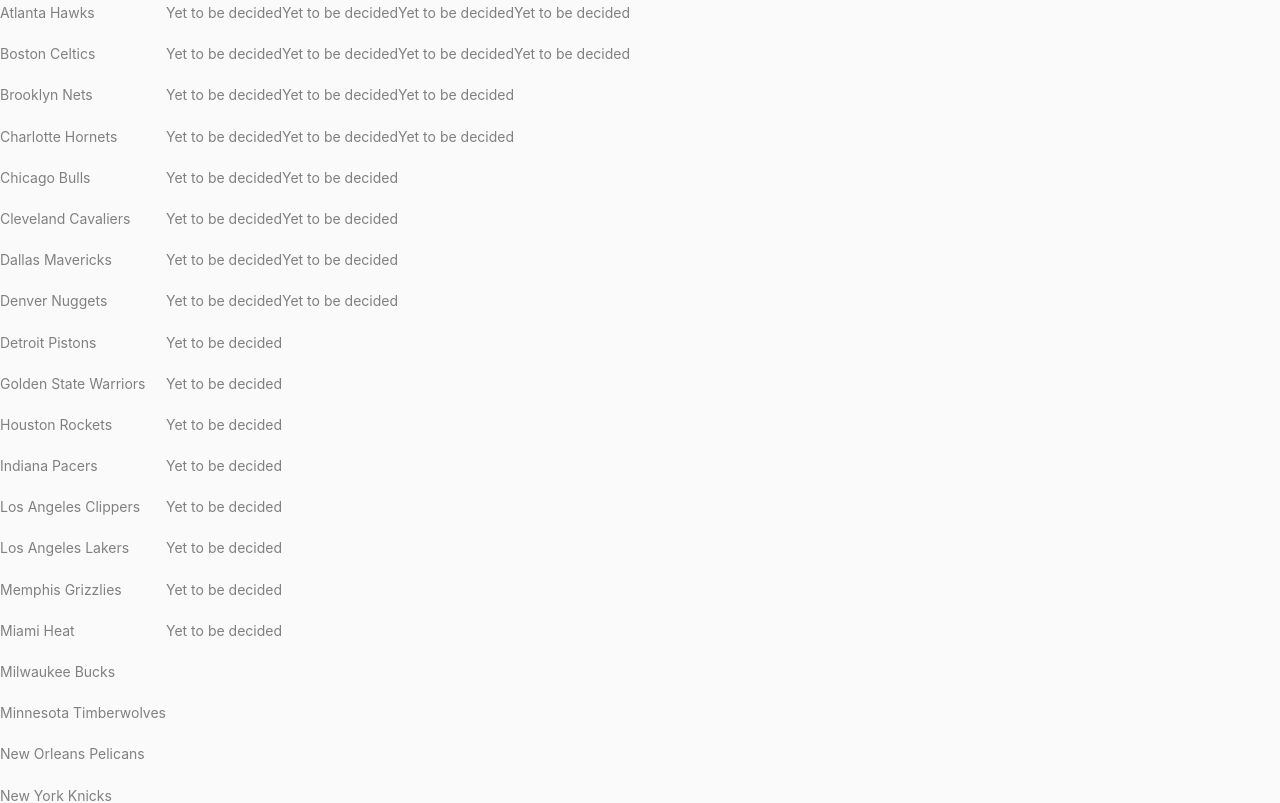
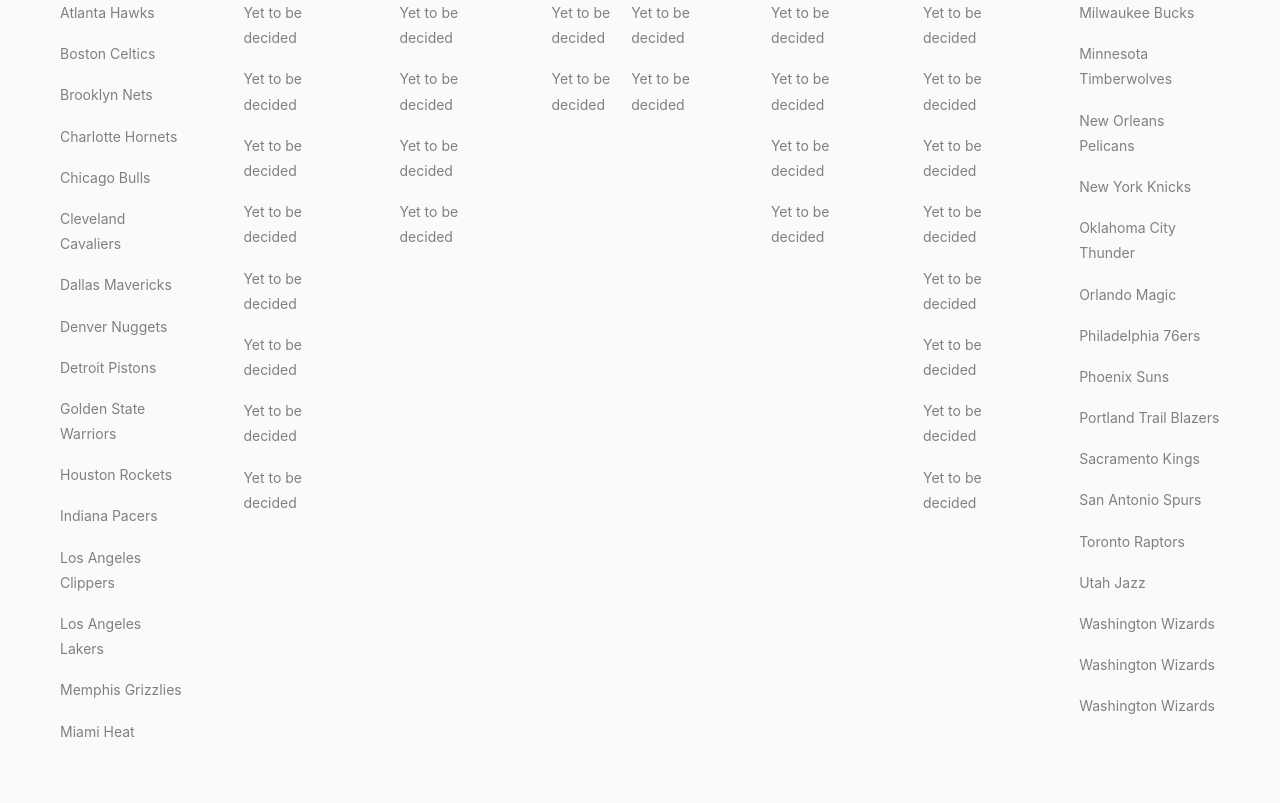
Before and after one commit to siddharth30jan/FrontEnd-Assignment, a React (Create React App) app: page / in a window 1280 px wide. Shown: the top 803 px of the page. Built offline with nearby package versions, Linux system fonts and the light colour scheme.

Commit message:
Recursively calling the Matches component with conditional props

```diff
--- a/src/App.js
+++ b/src/App.js
@@ -229,11 +229,28 @@
       location: "Washington",
     },
   ]);
+  const [teamList1, setTeamlist1] = useState(() => {
+    let arr = [];
+    for (let index = 0; index < teamList.length / 2; index++)
+      arr.push(teamList[index]);
+    return arr;
+  });
+  const [teamList2, setTeamlist2] = useState(() => {
+    let arr = [];
+    for (let index = teamList.length / 2; index < teamList.length; index++)
+      arr.push(teamList[index]);
+    return arr;
+  });
 
   return (
-    <>
-      <Matches teamList={teamList} />
-    </>
+    <div style={{ display: "flex", justifyContent: "space-between" }}>
+      <div>
+        <Matches teamList={teamList1} side={true}/>
+      </div>
+      <div>
+        <Matches teamList={teamList2} side={false}/>
+      </div>
+    </div>
   );
 }
 
--- a/src/Matches.js
+++ b/src/Matches.js
@@ -7,7 +7,7 @@
   return arr;
 };
 
-function Matches({ teamList }) {
+function Matches({ teamList, side }) {
   // console.log("Bap", teamList);
   const [winningTeams, setWinningTeams] = useState(() => setDefault(teamList));
 
@@ -43,23 +43,46 @@
       }, Math.floor(Math.random() * 7000) + 5000);
     }
   }, [teamList]);
+
   const check = () => {
     const nullArr = teamList.filter((ele) => ele === null);
     return nullArr.length === 0;
   };
+
   useEffect(() => {
     if (teamList.length === 1) return;
     //console.log("Winning Teams", winningTeams);
   }, [winningTeams]);
   if (teamList.length === 1) return null;
   return (
-    <div style={{ display: "flex", marginRight: "100px" }}>
-      <div>
-        {teamList.map((team) => (
-          <p>{team ? team.teamName : "Yet to be decided"}</p>
-        ))}
-      </div>
-      <div>{teamList.length > 0 && <Matches teamList={winningTeams} />}</div>
+    <div>
+      {side ? (
+        <div style={{ display: "flex", marginLeft: "60px" }}>
+          <div>
+            {teamList.map((team) => (
+              <p>{team ? team.teamName : "Yet to be decided"}</p>
+            ))}
+          </div>
+          <div>
+            {teamList.length > 0 && (
+              <Matches teamList={winningTeams} side={side} />
+            )}
+          </div>
+        </div>
+      ) : (
+        <div style={{ display: "flex", marginRight: "60px" }}>
+          <div>
+            {teamList.length > 0 && (
+              <Matches teamList={winningTeams} side={side} />
+            )}
+          </div>
+          <div>
+            {teamList.map((team) => (
+              <p>{team ? team.teamName : "Yet to be decided"}</p>
+            ))}
+          </div>
+        </div>
+      )}
     </div>
   );
 }
```
